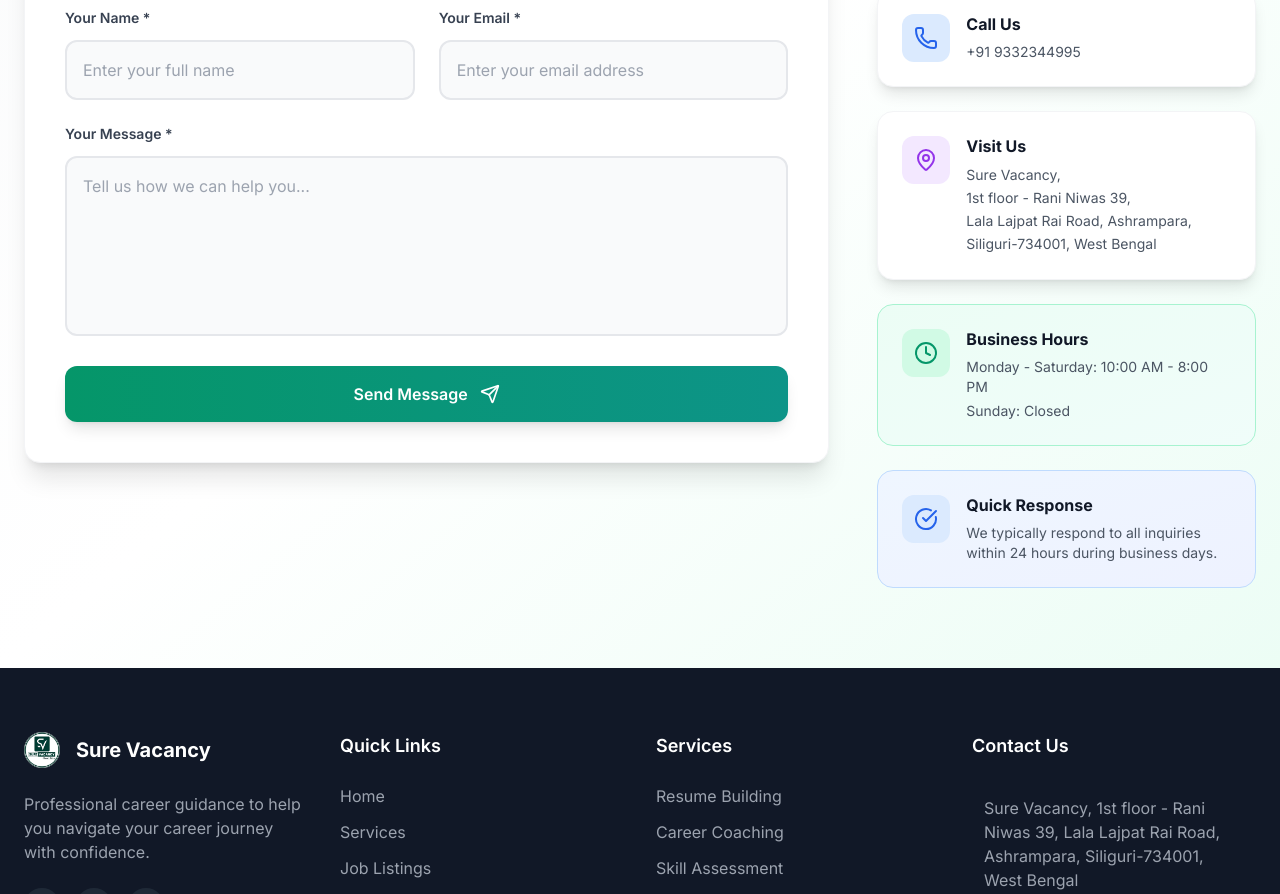
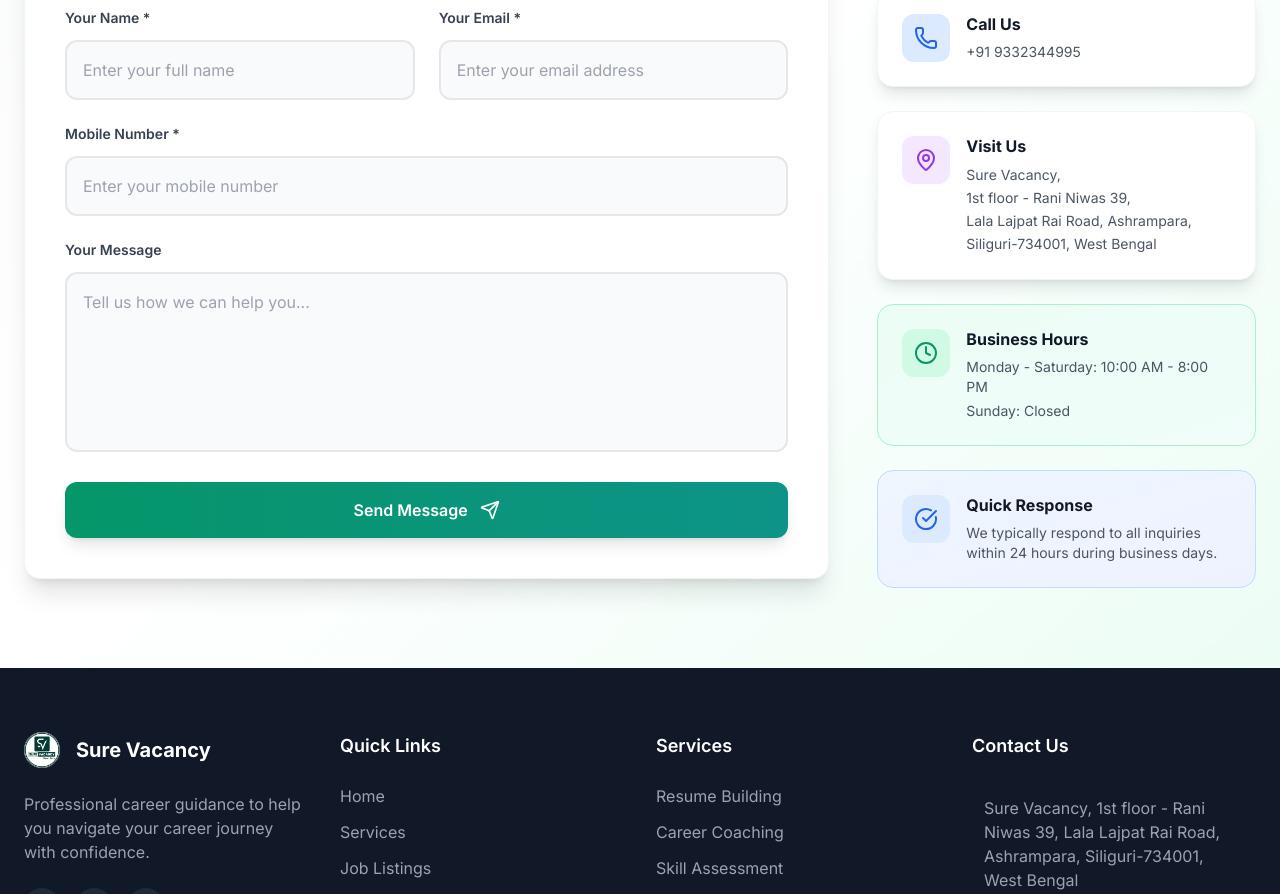
Before and after one commit to Ritwik-cloud/Sure_Vacancy, a React (Vite) app: page / in a window 1280 px wide. Shown: the part 4980-5874 px from the top of the page. Built offline with nearby package versions, Linux system fonts and the light colour scheme; no server answers.

Commit message:
updated contact form

```diff
--- a/src/components/sections/Contact.jsx
+++ b/src/components/sections/Contact.jsx
@@ -4,7 +4,7 @@
 import { useNavigate } from "react-router-dom";
 
 const Contact = () => {
-  const [formData, setFormData] = useState({ name: "", email: "", message: "" });
+  const [formData, setFormData] = useState({ name: "", email: "", mobile: "", message: "" });
   const [submitted, setSubmitted] = useState(false);
   const [isSubmitting, setIsSubmitting] = useState(false);
   const navigate = useNavigate();
@@ -74,6 +74,7 @@
       const formDataToSend = new FormData();
       formDataToSend.append('name', formData.name);
       formDataToSend.append('email', formData.email);
+      formDataToSend.append('mobile', formData.mobile);
       formDataToSend.append('message', formData.message);
       formDataToSend.append('_captcha', 'false');
       formDataToSend.append('_template', 'table');
@@ -85,7 +86,7 @@
 
       if (response.ok) {
         setSubmitted(true);
-        setFormData({ name: "", email: "", message: "" });
+        setFormData({ name: "", email: "", mobile: "", message: "" });
         navigate("/thank-you");
       } else {
         throw new Error('Form submission failed');
@@ -175,10 +176,29 @@
                   </div>
                 </div>
 
+                {/* Mobile Number field - Full width */}
+                <div>
+                  <label htmlFor="mobile" className="block text-sm font-semibold text-gray-700 dark:text-gray-300 mb-3">
+                    Mobile Number *
+                  </label>
+                  <input
+                    type="tel"
+                    id="mobile"
+                    name="mobile"
+                    value={formData.mobile}
+                    onChange={handleChange}
+                    className="w-full px-4 py-4 rounded-xl border-2 border-gray-200 dark:border-gray-600 focus:ring-2 focus:ring-emerald-500 dark:focus:ring-emerald-600 focus:border-emerald-500 dark:focus:border-emerald-600 bg-gray-50 dark:bg-gray-700 text-gray-900 dark:text-white transition-all duration-200 placeholder-gray-400 dark:placeholder-gray-500"
+                    placeholder="Enter your mobile number"
+                    pattern="[+]?[0-9\s\-\(\)]+"
+                    title="Please enter a valid mobile number"
+                    required
+                  />
+                </div>
+
                 {/* Message field */}
                 <div>
                   <label htmlFor="message" className="block text-sm font-semibold text-gray-700 dark:text-gray-300 mb-3">
-                    Your Message *
+                    Your Message
                   </label>
                   <textarea
                     id="message"
@@ -188,7 +208,7 @@
                     rows={6}
                     className="w-full px-4 py-4 rounded-xl border-2 border-gray-200 dark:border-gray-600 focus:ring-2 focus:ring-emerald-500 dark:focus:ring-emerald-600 focus:border-emerald-500 dark:focus:border-emerald-600 bg-gray-50 dark:bg-gray-700 text-gray-900 dark:text-white resize-none transition-all duration-200 placeholder-gray-400 dark:placeholder-gray-500"
                     placeholder="Tell us how we can help you..."
-                    required
+
                   ></textarea>
                 </div>
 
```
